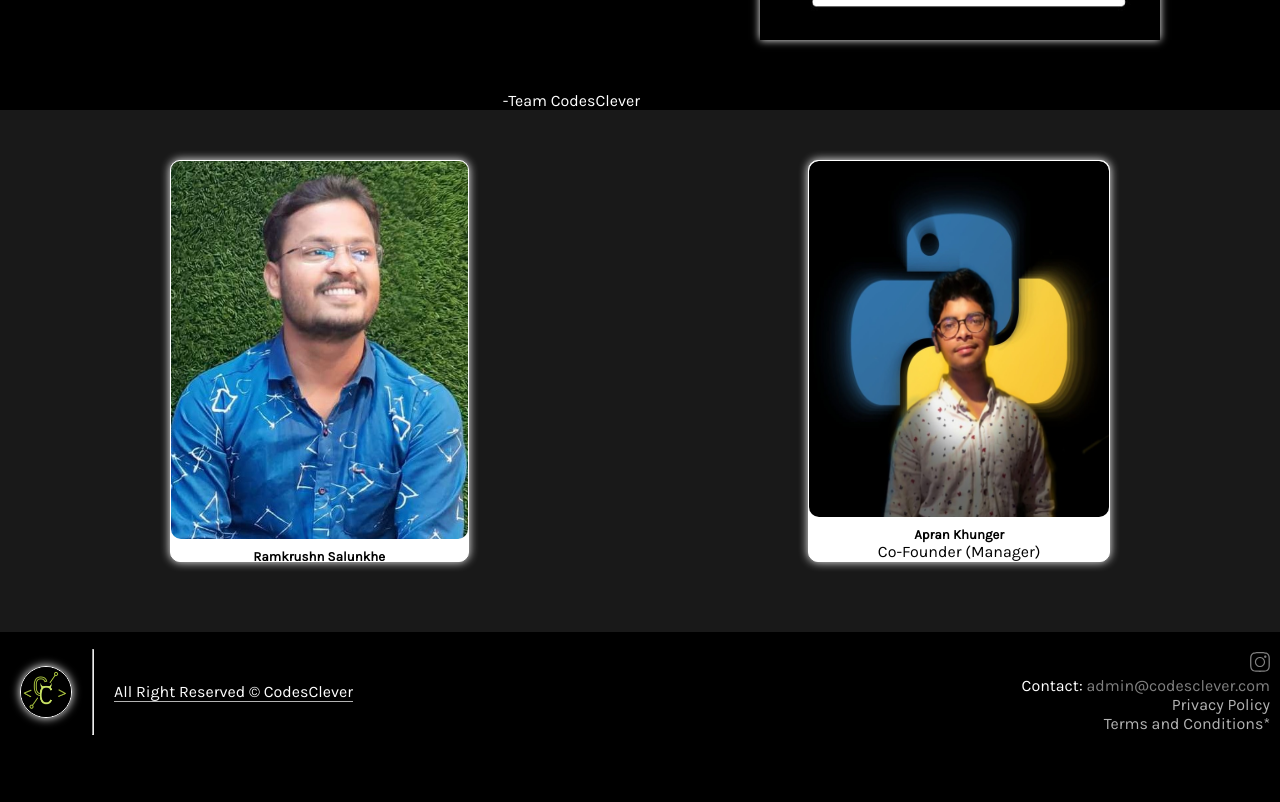
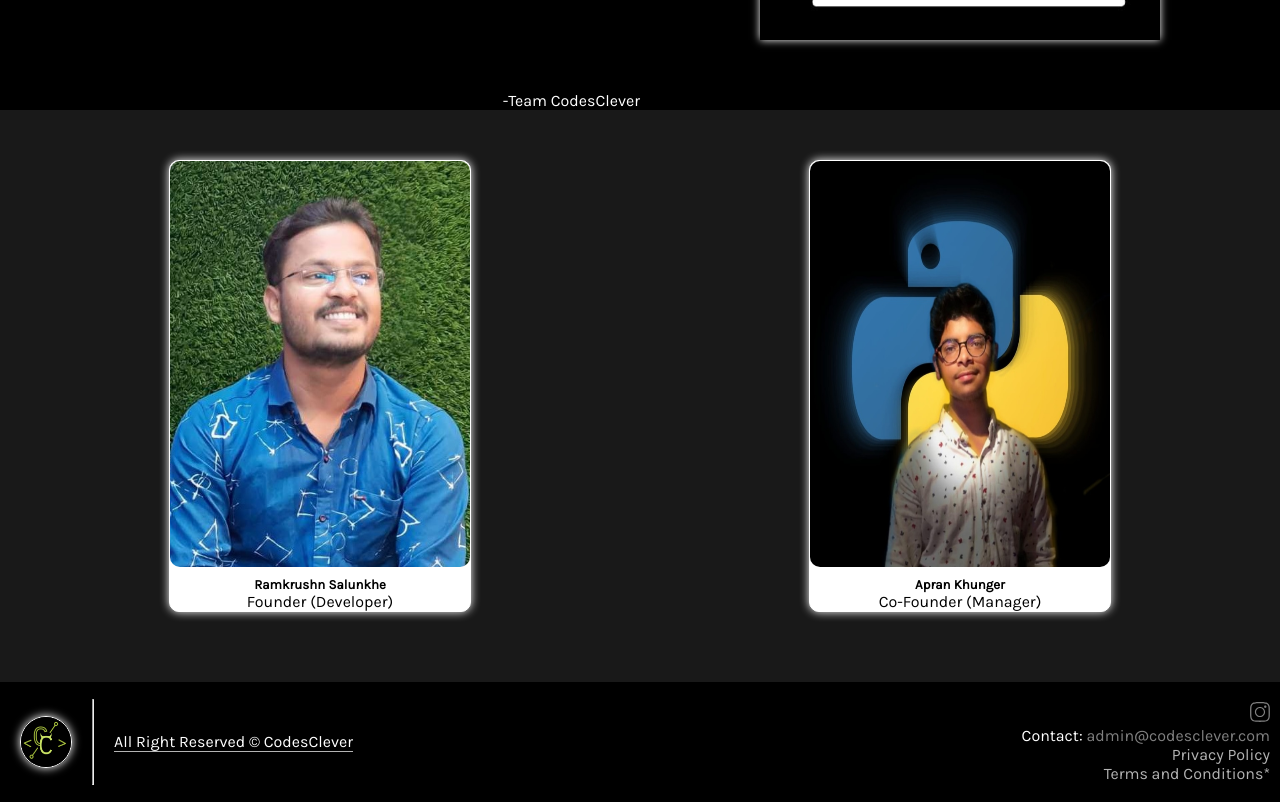
Before and after one commit to ramkrushn01/codesclever-react-code, a React (Create React App) app: page /about in a window 1280 px wide. Shown: the part 480-1282 px from the top of the page. Before the commit the page ends 1232 px from the top, so only its background shows below. Built offline with nearby package versions, Linux system fonts and the light colour scheme.

Commit message:
first commit

```diff
--- a/src/components/About.jsx
+++ b/src/components/About.jsx
@@ -24,7 +24,7 @@ export default function About() {
             <div className="aboutteam">
                 <div className="about-cart" data-aos="fade-left">
                     <img
-                        src="/images/ramkrushn salunkhe.jpg"
+                        src="/images/ramkrushn-salunkhe.jpg"
                         alt="ramkrushn salunkhe"
                     />
                     <h5 className="name">Ramkrushn Salunkhe</h5>
--- a/src/components/Navbar.jsx
+++ b/src/components/Navbar.jsx
@@ -48,6 +48,7 @@ function Navbar(props) {
                         }
                         alt="codesclever"></img>
                 </div>
+
                 <p className="bar" id="bar" onClick={showNavBar}>
                     &#8801;
                     {/* <AiOutlineBars/> */}
--- a/src/css/About.css
+++ b/src/css/About.css
@@ -68,7 +68,8 @@
     align-items: center;
     width: 300px;
     height: 400px;
-    overflow-y: hidden;
+    min-height: 450px;
+    /* overflow-y: hidden; */
     max-width: fit-content;
     max-height: fit-content;
     border: 1px solid white;
@@ -80,7 +81,8 @@
     width: 100%;
     height: 100%;
     margin-bottom: 10px;
-
+    /* width: 300px; */
+    /* height: 400px; */
     border-radius: 10px;
 }
 
@@ -103,5 +105,6 @@
     .about-cart{
         transform: scale(0.9);
         margin-block: 10px;
+        margin-bottom: 50px;
     }
 }
--- a/src/css/Navbar.css
+++ b/src/css/Navbar.css
@@ -1,6 +1,4 @@
-
-
- * {
+* {
     margin: 0;
     padding: 0;
 }
```
Also changed, not shown: public/images/ramkrushn-salunkhe.jpg (renamed from public/images/ramkrushn salunkhe.jpg), 1 other file (tests, documents, lock files or other folders).
